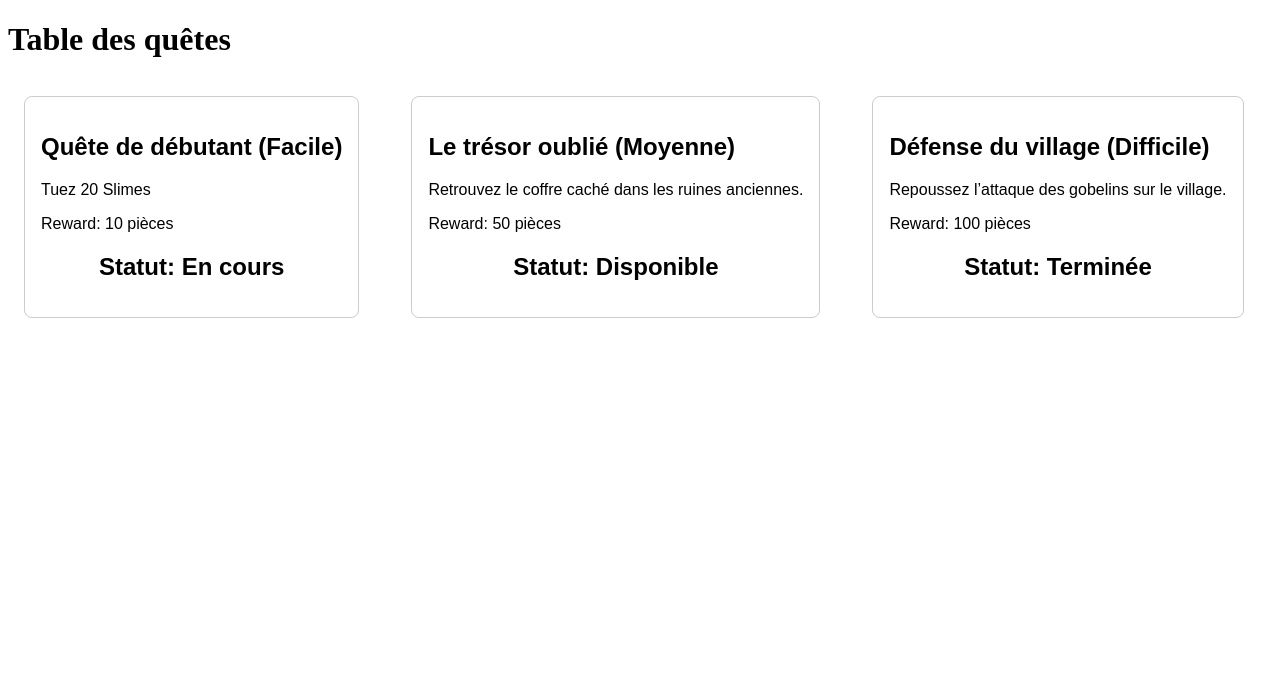
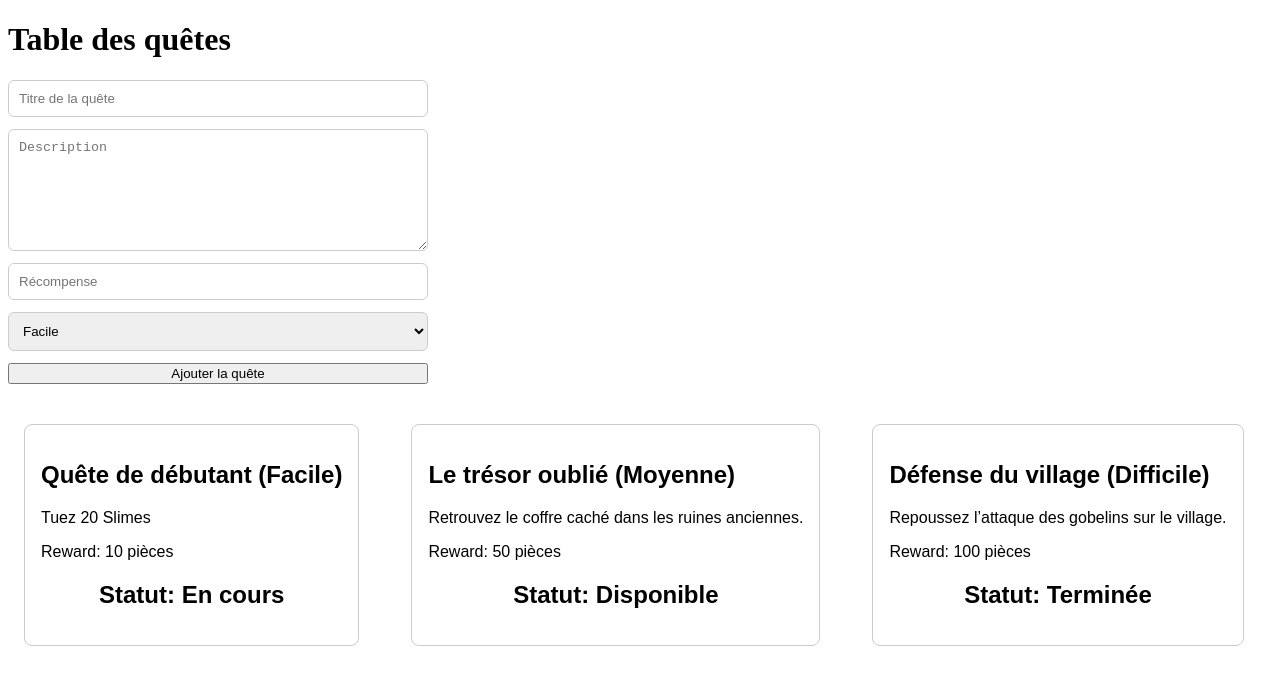
Before and after one commit to Ohorusse/QuestGestionnaire, a Vue app: page / in a window 1280 px wide. Shown: the top 684 px of the page. Built offline with nearby package versions, Linux system fonts and the light colour scheme.

Commit message:
Ajout du Formulaire pour ajouter les quêtes

```diff
--- a/src/components/QuestView.vue
+++ b/src/components/QuestView.vue
@@ -34,7 +34,14 @@ export default {
     difficulty: 'Difficile',
     status: 'Terminée',
   }
-      ]
+      ],
+      newQuest: {
+        title: '',
+        description: '',
+        reward: '',
+        difficulty: 'Facile',
+      },
+      nextId: 4,
     }
   },
 
@@ -53,9 +60,25 @@ export default {
   methods:{
     addQuest(newQuest) {
       this.quests.push({
-        id: this.quests.length + 1,
-        ...newQuest
+      id: this.nextId,
+      ...newQuest,
+      status: 'Disponible',
       })
+      this.nextId += 1
+    },
+    submitQuest() {
+      if (!this.newQuest.title.trim()) {
+        return
+      }
+
+      this.addQuest({ ...this.newQuest })
+
+      this.newQuest = {
+        title: '',
+        description: '',
+        reward: '',
+        difficulty: 'Facile',
+      }
     }
   }
 }
@@ -65,6 +88,17 @@ export default {
 
 <template>
 <h1>Table des quêtes</h1>
+<form class="quest-form" @submit.prevent="submitQuest">
+  <input v-model="newQuest.title" type="text" placeholder="Titre de la quête" />
+  <textarea v-model="newQuest.description" placeholder="Description"></textarea>
+  <input v-model="newQuest.reward" type="text" placeholder="Récompense" />
+  <select v-model="newQuest.difficulty">
+    <option>Facile</option>
+    <option>Moyenne</option>
+    <option>Difficile</option>
+  </select>
+  <button type="submit">Ajouter la quête</button>
+</form>
 <div class="quest-columns">
   <QuestList title="Quêtes en cours" :quests="questsEC"/>
   <QuestList title="Quêtes disponibles" :quests="questsAF"/>
@@ -77,4 +111,25 @@ export default {
   display: flex;
   gap: 20px;
 }
+
+.quest-form {
+  display: flex;
+  flex-direction: column;
+  gap: 12px;
+  max-width: 420px;
+  margin-bottom: 24px;
+}
+
+.quest-form input,
+.quest-form textarea,
+.quest-form select {
+  padding: 10px;
+  border: 1px solid #ccc;
+  border-radius: 6px;
+}
+
+.quest-form textarea {
+  min-height: 100px;
+  resize: vertical;
+}
 </style>
```
